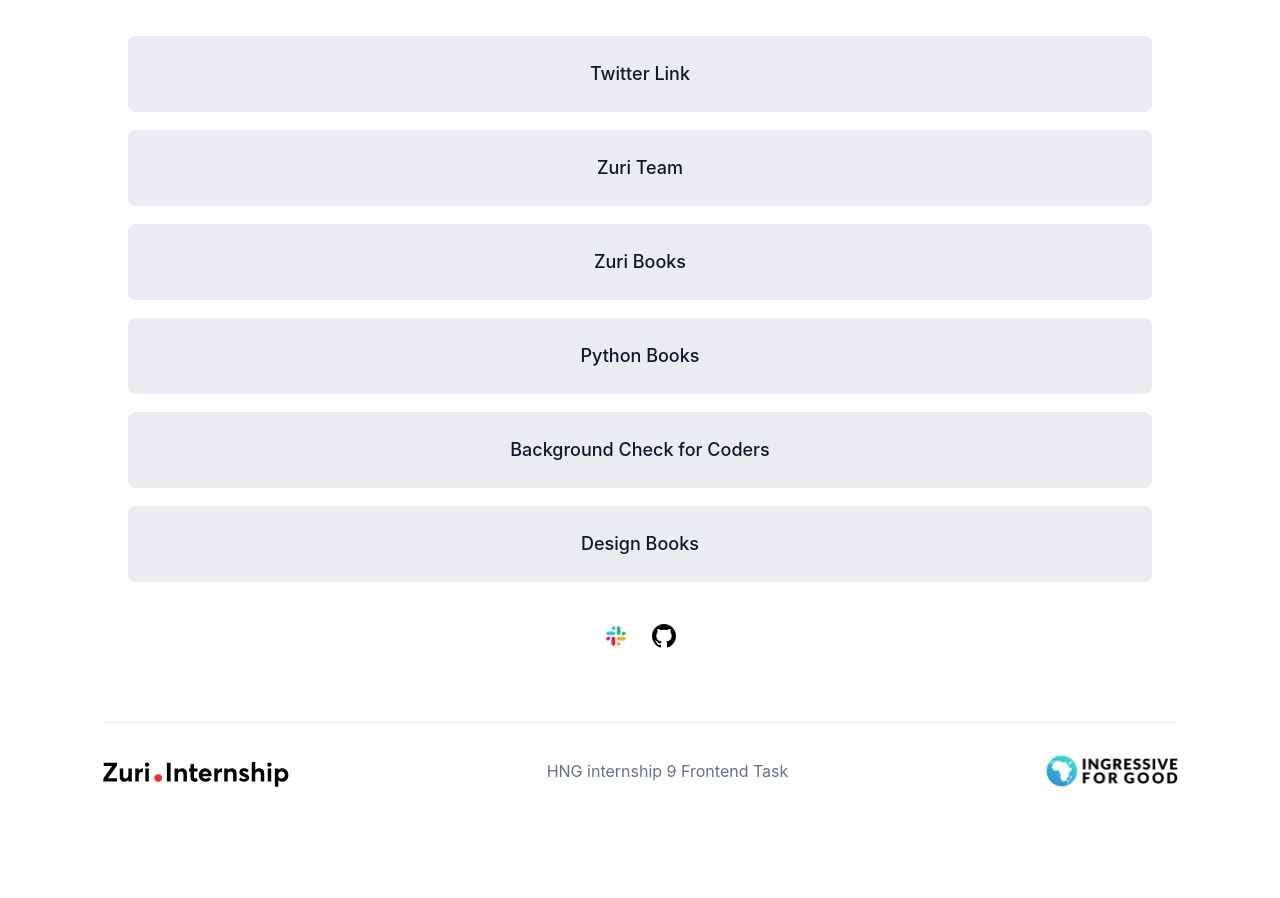
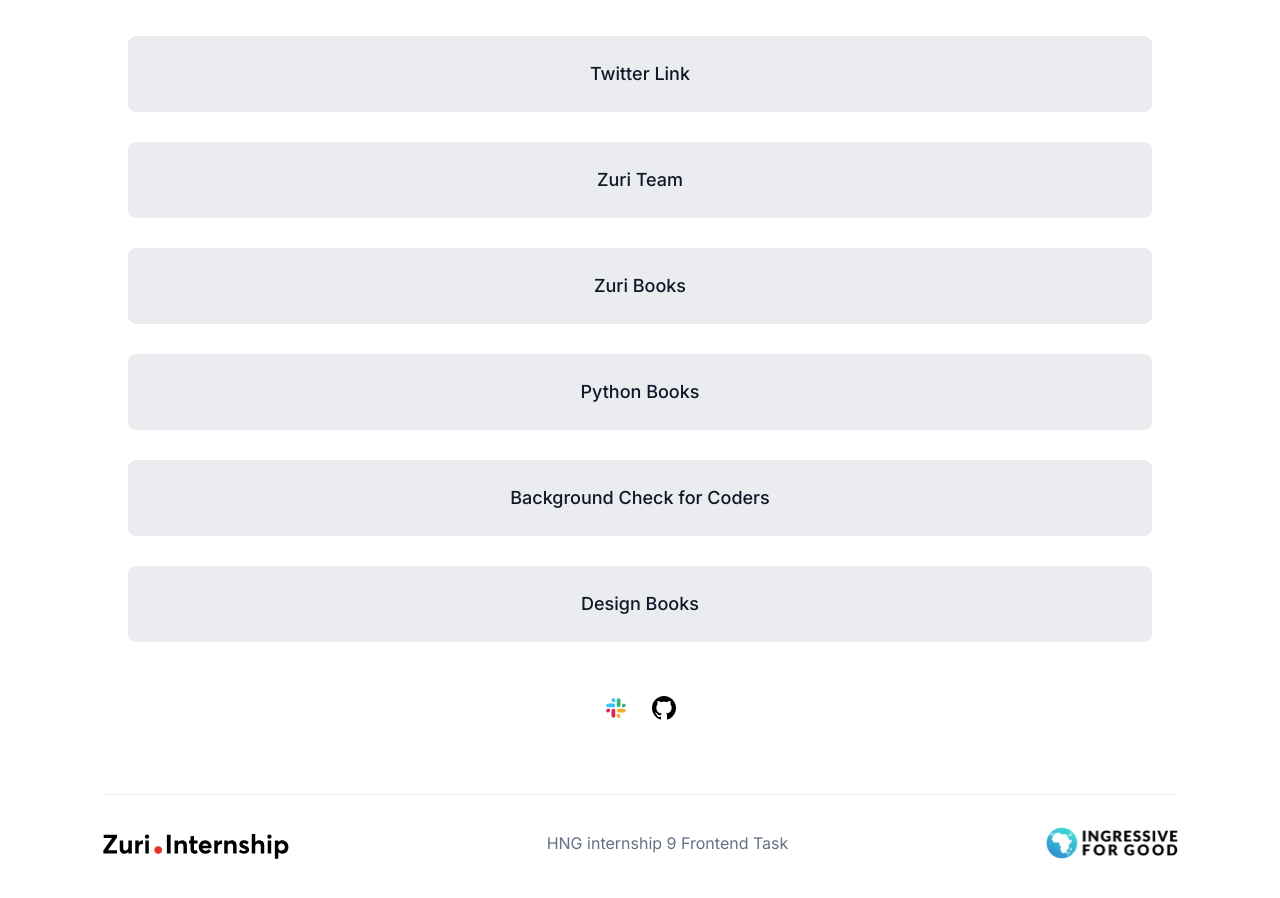
Before and after one commit to Ujsilvia/LinkTreeProject, a React (Create React App) app: page / in a window 1280 px wide. Shown: the part 180-1078 px from the top of the page. Before the commit the page ends 1016 px from the top, so only its background shows below. Built offline with nearby package versions, Linux system fonts and the light colour scheme; the HTML template or start-up script is replaced by a standard one.

Commit message:
second corrections

```diff
--- a/src/components/FooterStyle.js
+++ b/src/components/FooterStyle.js
@@ -1,7 +1,7 @@
 import styled from "styled-components";
 
 export const FooterStyle = styled.div`
-box-sizing: border-box;
+    box-sizing: border-box;
     /* Auto layout */
     display: flex;
     flex-direction: row;
@@ -14,7 +14,9 @@ box-sizing: border-box;
     /* Gray/200 */
     border-top: 1px solid #EAECF0;
     @media only screen and (max-width: 600px){
-        display: none;
+        flex-direction: column;
+        align-items: flex-start;
+
     }
 `
 export const FooterTextStyle = styled.div`
--- a/src/components/LinkStyle.js
+++ b/src/components/LinkStyle.js
@@ -14,6 +14,7 @@ export const LinkStyle = styled.p`
     background: #EAECF0;
     border: 1px solid #EAECF0;
     border-radius: 8px;
+    margin-bottom: 30px;
 
     font-style: normal;
     font-weight: 500;
@@ -24,6 +25,10 @@ export const LinkStyle = styled.p`
     align-items: center;
     text-align: center;
     color: #101828;
+
+    @media only screen and (max-width: 600px){
+        font-size: 14px;
+    }
 `
 
 export const PointerStyle = styled.div`
--- a/src/components/SocialStyle.js
+++ b/src/components/SocialStyle.js
@@ -10,7 +10,7 @@ export const SocialStyle = styled.div`
     width: 100%;
     height: 24px;
 
-    @media only screen and (max-width: 600px){
-        display: none;
-}
+    /* @media only screen and (max-width: 600px){
+       display:;
+} */
 `
--- a/src/index.css
+++ b/src/index.css
@@ -4,9 +4,7 @@
 
 body {
   margin: 0;
-  font-family: -apple-system, BlinkMacSystemFont, 'Segoe UI', 'Roboto', 'Oxygen',
-    'Ubuntu', 'Cantarell', 'Fira Sans', 'Droid Sans', 'Helvetica Neue',
-    sans-serif;
+  font-family: 'Inter', sans-serif;
   -webkit-font-smoothing: antialiased;
   -moz-osx-font-smoothing: grayscale;
 }
```
